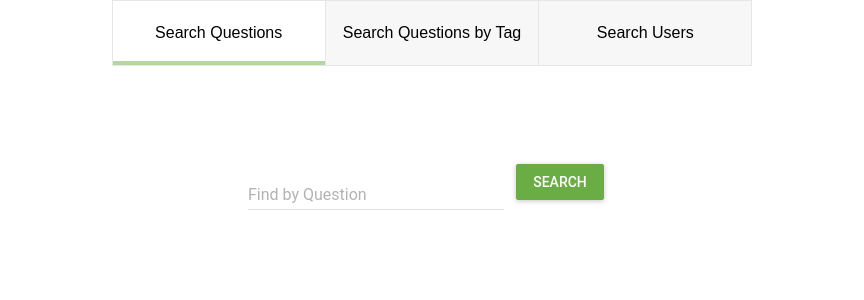
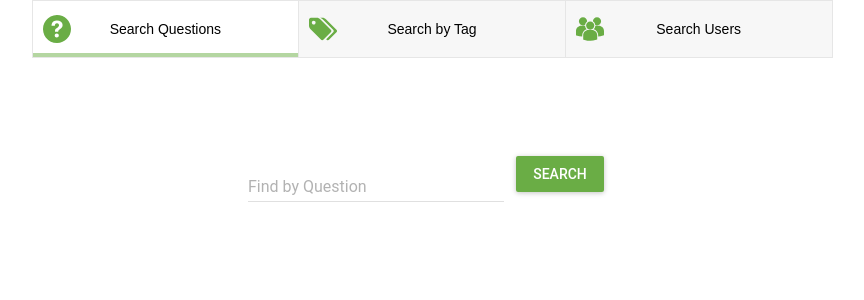
Before and after one commit to joe-gz/stackIt, a React (Create React App) app: page / in a window 1280 px wide. Shown: the top 300 px of the page, without its empty margins (208-1072 px from the left). Built offline with nearby package versions, Linux system fonts and the light colour scheme; what react-tap-event-plugin would draw is missing.

Commit message:
finishes styling

```diff
--- a/src/components/search/SingleSearch.js
+++ b/src/components/search/SingleSearch.js
@@ -40,7 +40,7 @@ class SingleSearch extends Component {
         </div>
         <div className='search-submit-wrap'>
           <RaisedButton label={
-            this.props.isLoading ? 'Loading' : 'Search'} primary={true} style={style} onTouchTap={this.runQuery} />
+            this.props.isLoading ? 'Loading...' : 'Search'} primary={true} style={style} onTouchTap={this.runQuery} />
         </div>
       </div>
     );
--- a/src/components/search/TagSearch.js
+++ b/src/components/search/TagSearch.js
@@ -37,7 +37,7 @@ class QuestionSearch extends Component {
   }
 
   createInputs = (value, index) => {
-    return <TagInput key={index} indexValue={index} handleKeyPress={this.handleKeyPress} handleInputChange={this.handleInputChange} />
+    return <TagInput key={index} value={this.state.values[index]} indexValue={index} handleKeyPress={this.handleKeyPress} handleInputChange={this.handleInputChange} />
   }
 
   render() {
@@ -61,7 +61,7 @@ class QuestionSearch extends Component {
         {tagInputs}
         <div className='search-submit-wrap'>
           <RaisedButton label={
-            this.props.isLoading ? 'Loading' : 'Search'} primary={true} style={style} onTouchTap={this.runQuery} />
+            this.props.isLoading ? 'Loading...' : 'Search'} primary={true} style={style} onTouchTap={this.runQuery} />
         </div>
       </div>
     );
--- a/src/config.js
+++ b/src/config.js
@@ -5,7 +5,7 @@ export const searchOptions = [
     className: 'search-questions'
   },
   {
-    text: 'Search Questions by Tag',
+    text: 'Search by Tag',
     id: 'searchQuestionsTag',
     className: 'search-tag-input'
   },
--- a/src/styles/App.css
+++ b/src/styles/App.css
@@ -45,7 +45,7 @@ body {
 .search-header-container {
   display: flex;
   border-left: 1px solid #e6e6e6;
-  width: 40em;
+  width: 50em;
   margin: 0 auto; }
 
 .search-tab {
@@ -59,7 +59,7 @@ body {
   border: 1px solid #e6e6e6;
   border-left: none;
   height: 4em;
-  font-size: 1em;
+  font-size: 14px;
   cursor: pointer; }
 
 .selected-search {
@@ -116,6 +116,20 @@ body {
   .search-submit-wrap button {
     background-color: #6aad45 !important; }
 
+.search-tab {
+  background-size: 2em;
+  background-repeat: no-repeat;
+  background-position: left 10px center; }
+
+.search-questions {
+  background-image: url(../images/question.svg); }
+
+.search-tag-input {
+  background-image: url(../images/tags.svg); }
+
+.search-users {
+  background-image: url(../images/users.svg); }
+
 @media only screen and (max-width: 768px) {
   .search-header-container {
     width: 100%;
@@ -127,12 +141,6 @@ body {
     background-size: 3em;
     background-repeat: no-repeat;
     background-position: center; }
-  .search-questions {
-    background-image: url(../images/question.svg); }
-  .search-tag-input {
-    background-image: url(../images/tags.svg); }
-  .search-users {
-    background-image: url(../images/users.svg); }
   .question-search-container {
     display: block; }
   .question-answer-wrap {
@@ -143,12 +151,14 @@ body {
 
 .question-answer-wrap, .user-answer-wrap {
   width: 90%;
-  max-width: 50em;
   margin: 0 auto;
   height: auto;
   opacity: 0;
   transform: translateY(-200%);
   transition: opacity .33s ease-in, transform .25s ease-in; }
+
+.question-answer-wrap {
+  max-width: 50em; }
 
 .user-answer-wrap {
   height: 100%; }
@@ -176,7 +186,7 @@ body {
 
 .right-align {
   transition: opacity .33s ease-in, transform .25s ease-in;
-  transform: translateX(100%);
+  transform: translateX(150%);
   opacity: 0; }
 
 .visible-user {
@@ -190,7 +200,7 @@ body {
   background-size: contain;
   background-repeat: no-repeat;
   background-position: center;
-  margin: 0 auto;
+  margin: 1em auto 0.5em;
   border-radius: 50%; }
 
 .user-array-wrap {
@@ -225,3 +235,6 @@ body {
 
 tr:first-child {
   width: 50% !important; }
+
+table tr:nth-child(even) {
+  background-color: #f9f9f9; }
--- a/src/styles/search/_search.sass
+++ b/src/styles/search/_search.sass
@@ -17,7 +17,7 @@
 .search-header-container
   display: flex
   border-left: 1px solid #e6e6e6
-  width: 40em
+  width: 50em
   margin: 0 auto
 
 .search-tab
@@ -31,7 +31,7 @@
   border: 1px solid #e6e6e6
   border-left: none
   height: 4em
-  font-size: 1em
+  font-size: 14px
   cursor: pointer
 
 .selected-search
@@ -107,3 +107,16 @@
   display: inline-block
   button
     background-color: $colorPrimary !important
+
+.search-tab
+  // padding-left: 1.5em
+  background-size: 2em
+  background-repeat: no-repeat
+  background-position: left 10px center
+
+.search-questions
+  background-image: url(../images/question.svg)
+.search-tag-input
+  background-image: url(../images/tags.svg)
+.search-users
+  background-image: url(../images/users.svg)
```
Also changed, not shown: src/styles/answers/_answer.sass (+8 -3 lines), src/styles/mobile/_mobile.sass (+6 -6 lines), 1 other file (tests, documents, lock files or other folders).
